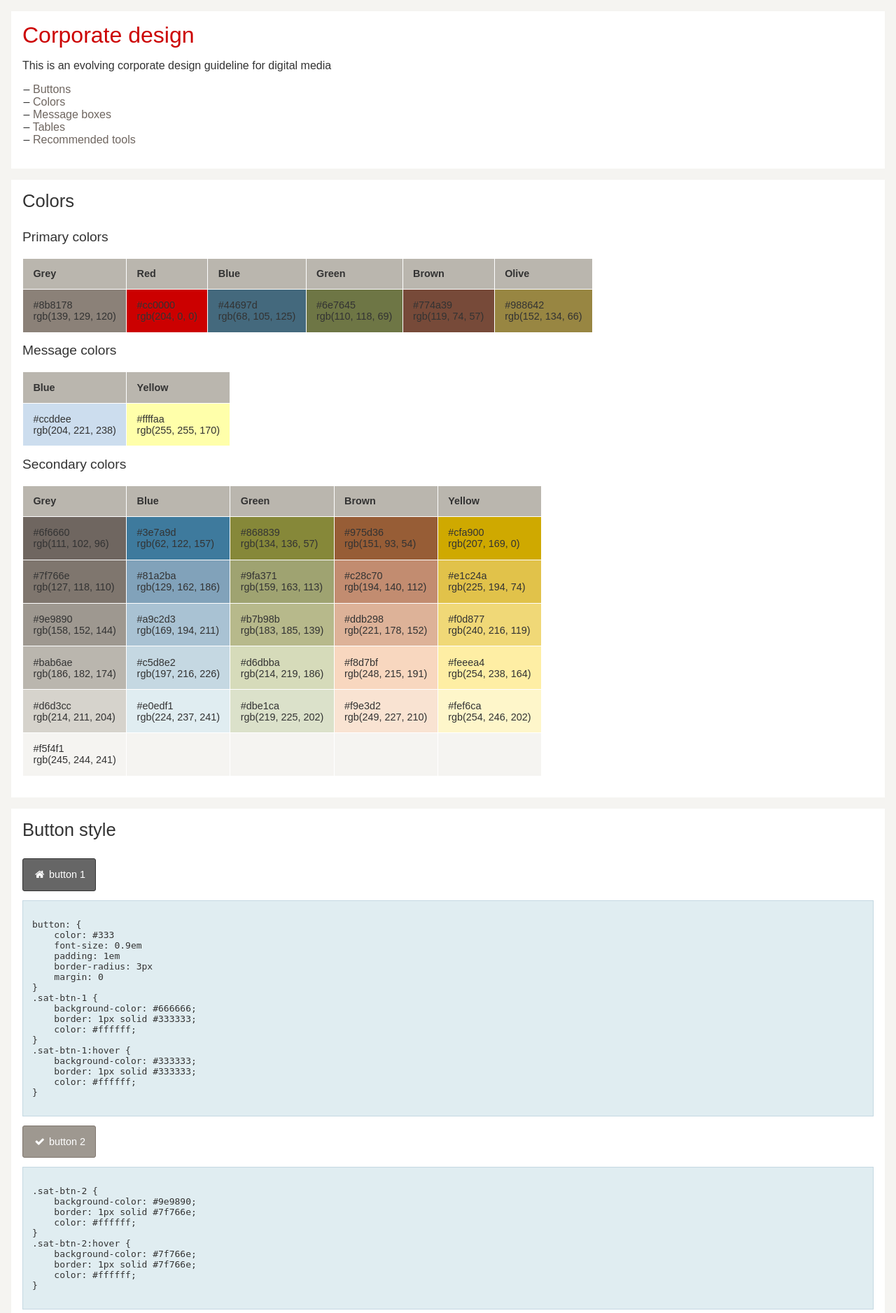
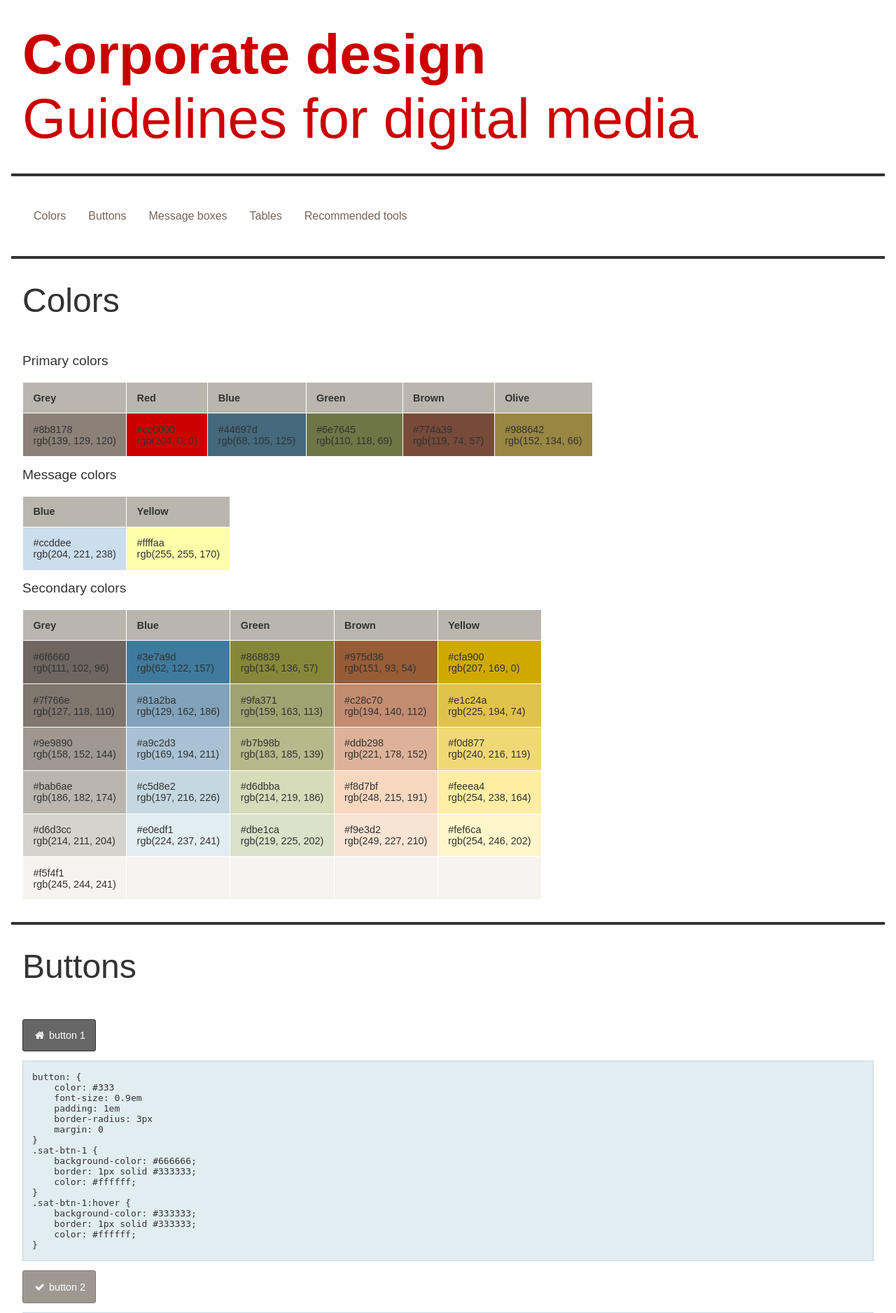
Before and after one commit to zrhsat/corporate-design, a PHP site: page / in a window 1280 px wide. Shown: the top 1877 px of the page at 70% size. Run offline with PHP 8.4, Linux system fonts and the light colour scheme; some libraries are stand-ins or nearby versions.

Commit message:
update css

```diff
--- /dev/null
+++ b/css/cd.css
@@ -0,0 +1,46 @@
+/* line 1, C:/Users/xmsc/htdocs/cd/css/cd.sass */
+h1.maintitle {
+  font-size: 5em; }
+
+/* line 4, C:/Users/xmsc/htdocs/cd/css/cd.sass */
+header p {
+  font-size: 2em; }
+
+/* line 6, C:/Users/xmsc/htdocs/cd/css/cd.sass */
+nav.toc {
+  padding: 2em; }
+
+/* line 8, C:/Users/xmsc/htdocs/cd/css/cd.sass */
+section {
+  border-bottom: 0.3em solid #333; }
+  /* line 10, C:/Users/xmsc/htdocs/cd/css/cd.sass */
+  section h2 {
+    font-size: 3em; }
+
+/* line 12, C:/Users/xmsc/htdocs/cd/css/cd.sass */
+nav {
+  border-top: 0.3em solid #333;
+  border-bottom: 0.3em solid #333; }
+  /* line 15, C:/Users/xmsc/htdocs/cd/css/cd.sass */
+  nav ul {
+    margin: 0;
+    list-style: none;
+    padding: 0; }
+    /* line 19, C:/Users/xmsc/htdocs/cd/css/cd.sass */
+    nav ul li:before {
+      content: ""; }
+    /* line 21, C:/Users/xmsc/htdocs/cd/css/cd.sass */
+    nav ul li {
+      text-indent: 0em;
+      float: left;
+      margin: 1em; }
+    /* line 25, C:/Users/xmsc/htdocs/cd/css/cd.sass */
+    nav ul li:first-child {
+      margin-left: 0; }
+  /* line 27, C:/Users/xmsc/htdocs/cd/css/cd.sass */
+  nav ul:after {
+    content: "";
+    display: table;
+    clear: both; }
+
+/*# sourceMappingURL=cd.css.map */
--- /dev/null
+++ b/css/cd.sass
@@ -0,0 +1,30 @@
+h1.maintitle
+    font-size:5em
+header
+    p
+        font-size:2em
+nav.toc
+    padding:2em
+section
+    border-bottom:0.3em solid #333
+    h2
+        font-size:3em
+nav
+    border-top:0.3em solid #333
+    border-bottom:0.3em solid #333
+    ul
+        margin:0
+        list-style: none
+        padding: 0
+        li:before
+            content: ""
+        li
+            text-indent:0em
+            float:left
+            margin:1em
+        li:first-child
+            margin-left:0
+    ul:after
+        content: ""
+        display: table
+        clear: both
--- a/css/sat.css
+++ b/css/sat.css
@@ -2,10 +2,10 @@
 /* line 2, C:/Users/xmsc/htdocs/cd/css/sat.sass */
 body {
   margin: 0;
+  padding: 0;
   font-family: Arial, Helvetica, sans-serif;
   font-size: 1em;
-  color: #333;
-  background-color: #f5f4f1; }
+  color: #333; }
 
 /* line 9, C:/Users/xmsc/htdocs/cd/css/sat.sass */
 a {
@@ -45,43 +45,53 @@ h3 {
 /* line 36, C:/Users/xmsc/htdocs/cd/css/sat.sass */
 code {
   display: block;
+  white-space: pre-wrap;
   background-color: #e0edf1;
   border: 1px solid #c5d8e2;
-  padding: 1em;
+  padding: 0 1em;
   margin: 1em 0; }
 
-/* line 43, C:/Users/xmsc/htdocs/cd/css/sat.sass */
+/* line 44, C:/Users/xmsc/htdocs/cd/css/sat.sass */
 ul {
   margin-bottom: 1em;
   list-style: none;
   padding-left: 1em; }
-  /* line 47, C:/Users/xmsc/htdocs/cd/css/sat.sass */
+  /* line 48, C:/Users/xmsc/htdocs/cd/css/sat.sass */
   ul li:before {
     content: "– "; }
-  /* line 49, C:/Users/xmsc/htdocs/cd/css/sat.sass */
+  /* line 50, C:/Users/xmsc/htdocs/cd/css/sat.sass */
   ul li {
     text-indent: -0.9em; }
 
 /* line 52, C:/Users/xmsc/htdocs/cd/css/sat.sass */
+header {
+  margin: 1em;
+  padding: 1em; }
+
+/* line 55, C:/Users/xmsc/htdocs/cd/css/sat.sass */
 section {
   margin: 1em;
-  padding: 1em;
-  background-color: #fff; }
+  padding: 1em; }
 
 /* line 58, C:/Users/xmsc/htdocs/cd/css/sat.sass */
+nav {
+  margin: 1em;
+  padding: 1em; }
+
+/* line 63, C:/Users/xmsc/htdocs/cd/css/sat.sass */
 table {
   font-size: 0.9em;
   display: table;
   border-collapse: collapse;
   border-spacing: 0;
   margin-bottom: 1em; }
-  /* line 64, C:/Users/xmsc/htdocs/cd/css/sat.sass */
+  /* line 69, C:/Users/xmsc/htdocs/cd/css/sat.sass */
   table caption {
     caption-side: bottom;
     text-align: left;
     padding: 1em;
     font-size: 0.9em; }
-  /* line 77, C:/Users/xmsc/htdocs/cd/css/sat.sass */
+  /* line 82, C:/Users/xmsc/htdocs/cd/css/sat.sass */
   table tr th {
     background-color: #bab6ae;
     padding: 1em;
@@ -89,91 +99,86 @@ table {
     height: 1em;
     text-align: left;
     border: 1px solid white; }
-  /* line 84, C:/Users/xmsc/htdocs/cd/css/sat.sass */
+  /* line 89, C:/Users/xmsc/htdocs/cd/css/sat.sass */
   table tr td {
     text-align: left;
     padding: 1em;
     vertical-align: top;
     border: 1px solid white; }
-  /* line 91, C:/Users/xmsc/htdocs/cd/css/sat.sass */
+  /* line 96, C:/Users/xmsc/htdocs/cd/css/sat.sass */
   table tr:nth-child(odd) {
     background-color: #f5f4f1; }
-  /* line 95, C:/Users/xmsc/htdocs/cd/css/sat.sass */
+  /* line 100, C:/Users/xmsc/htdocs/cd/css/sat.sass */
   table tfoot td {
     background-color: #d6d3cc; }
 
-/* line 101, C:/Users/xmsc/htdocs/cd/css/sat.sass */
+/* line 106, C:/Users/xmsc/htdocs/cd/css/sat.sass */
 button {
   color: #333;
   font-size: 0.9em;
   padding: 1em;
   border-radius: 3px;
   margin: 0; }
-  /* line 107, C:/Users/xmsc/htdocs/cd/css/sat.sass */
+  /* line 112, C:/Users/xmsc/htdocs/cd/css/sat.sass */
   button:hover {
     /*cursor:pointer; */ }
 
-/* line 110, C:/Users/xmsc/htdocs/cd/css/sat.sass */
+/* line 115, C:/Users/xmsc/htdocs/cd/css/sat.sass */
 .sat-btn-1 {
   background-color: #666666;
   border: 1px solid #333333;
   color: #ffffff; }
-  /* line 114, C:/Users/xmsc/htdocs/cd/css/sat.sass */
+  /* line 119, C:/Users/xmsc/htdocs/cd/css/sat.sass */
   .sat-btn-1:hover {
     background-color: #333333;
     border: 1px solid #333333;
     color: #ffffff; }
 
-/* line 119, C:/Users/xmsc/htdocs/cd/css/sat.sass */
+/* line 124, C:/Users/xmsc/htdocs/cd/css/sat.sass */
 .sat-btn-2 {
   background-color: #9e9890;
   border: 1px solid #7f766e;
   color: #ffffff; }
-  /* line 123, C:/Users/xmsc/htdocs/cd/css/sat.sass */
+  /* line 128, C:/Users/xmsc/htdocs/cd/css/sat.sass */
   .sat-btn-2:hover {
     background-color: #7f766e;
     border: 1px solid #7f766e;
     color: #ffffff; }
 
-/* line 128, C:/Users/xmsc/htdocs/cd/css/sat.sass */
+/* line 133, C:/Users/xmsc/htdocs/cd/css/sat.sass */
 .sat-btn-3 {
   background-color: #cc0000;
   border: 1px solid #ab0000;
   color: #ffffff; }
-  /* line 132, C:/Users/xmsc/htdocs/cd/css/sat.sass */
+  /* line 137, C:/Users/xmsc/htdocs/cd/css/sat.sass */
   .sat-btn-3:hover {
     background-color: #ab0000;
     border: 1px solid #ab0000;
     color: #ffffff; }
 
-/* line 137, C:/Users/xmsc/htdocs/cd/css/sat.sass */
+/* line 142, C:/Users/xmsc/htdocs/cd/css/sat.sass */
 .sat-btn-4 {
   background-color: #f4f3f0;
   border: 1px solid #d6d3cc;
   color: #000000; }
-  /* line 141, C:/Users/xmsc/htdocs/cd/css/sat.sass */
+  /* line 146, C:/Users/xmsc/htdocs/cd/css/sat.sass */
   .sat-btn-4:hover {
     background-color: #d6d3cc;
     border: 1px solid #d6d3cc;
     color: #000000; }
 
-/* line 147, C:/Users/xmsc/htdocs/cd/css/sat.sass */
+/* line 152, C:/Users/xmsc/htdocs/cd/css/sat.sass */
 .box {
   padding: 1em;
   margin: 1em 0; }
-  /* line 150, C:/Users/xmsc/htdocs/cd/css/sat.sass */
+  /* line 155, C:/Users/xmsc/htdocs/cd/css/sat.sass */
   .box.box-error {
     background-color: #ffffaa; }
-  /* line 152, C:/Users/xmsc/htdocs/cd/css/sat.sass */
+  /* line 157, C:/Users/xmsc/htdocs/cd/css/sat.sass */
   .box.box-info {
     background-color: #ccddee; }
-  /* line 154, C:/Users/xmsc/htdocs/cd/css/sat.sass */
+  /* line 159, C:/Users/xmsc/htdocs/cd/css/sat.sass */
   .box.box-confirm {
     background-color: #d6dbba; }
 
-/* site button ------------------------------ */
-/* line 160, C:/Users/xmsc/htdocs/cd/css/sat.sass */
-button.view-hex {
-  display: none; }
-
 /*# sourceMappingURL=sat.css.map */
--- a/css/sat.sass
+++ b/css/sat.sass
@@ -1,10 +1,10 @@
 //BASIC FORMATS
 body
-  margin: 0
-  font-family: Arial, Helvetica, sans-serif
-  font-size: 1em
-  color: #333
-  background-color: #f5f4f1
+    margin: 0
+    padding:0
+    font-family: Arial, Helvetica, sans-serif
+    font-size: 1em
+    color: #333
 
 a
     color: #6f6660
@@ -35,9 +35,10 @@ h3
 
 code
     display:block
+    white-space: pre-wrap
     background-color:#e0edf1
     border:1px solid #c5d8e2
-    padding:1em
+    padding: 0 1em
     margin: 1em 0
 
 ul
@@ -48,11 +49,15 @@ ul
         content: "– "
     li
        text-indent:-0.9em
-
+header
+    margin:1em
+    padding:1em
 section
     margin:1em
     padding:1em
-    background-color: #fff
+nav
+    margin:1em
+    padding:1em
 
 //TABLE SETTINGS
 table
@@ -153,10 +158,3 @@ button
         background-color:#ccddee
     &.box-confirm
         background-color:#d6dbba
-
-/* site button ------------------------------
-
-button
-  &.view-hex
-    display: none
-  &.view-rgb
--- a/index.html
+++ b/index.html
@@ -5,25 +5,25 @@
     <title>Corporate design</title>
     <link rel="stylesheet" href="//maxcdn.bootstrapcdn.com/font-awesome/4.3.0/css/font-awesome.min.css">
     <link rel="stylesheet" href="css/sat.css">
+    <link rel="stylesheet" href="css/cd.css">
     <script src="https://ajax.googleapis.com/ajax/libs/jquery/2.1.4/jquery.min.js"></script>
     <script type="text/javascript" src="js/colors.js"></script>
   </head>
   <body>
    <div class="content">
-
-<!--Introduction-->
-        <section>
-           <h1 class="maintitle">Corporate design</h1>
-            <p>This is an evolving corporate design guideline for digital media</p>
+        <header>
+            <h1 class="maintitle"><strong>Corporate design</strong> <br>Guidelines for digital media</h1>
+        </header>
+<!--Navigation-->
+        <nav class="toc">
             <ul>
+                <li><a href="#colors">Colors</a></li>
                 <li><a href="#buttons">Buttons</a></li>
-                <li><a href="#colors">Colors</a></li>
                 <li><a href="#message-boxes">Message boxes</a></li>
                 <li><a href="#tables">Tables</a></li>
                 <li><a href="#recommended-tools">Recommended tools</a></li>
             </ul>
-
-        </section>
+        </nav>
 
 
 
@@ -123,10 +123,10 @@
 
 <!-- Buttons        -->
         <section>
-            <h2 id="buttons">Button style</h2>
+            <h2 id="buttons">Buttons</h2>
             <button class="sat-btn-1"><i class="fa fa-home fa-fw"></i> button 1</button>
             <code>
-<pre>button: {
+button: {
     color: #333
     font-size: 0.9em
     padding: 1em
@@ -142,12 +142,12 @@
     background-color: #333333;
     border: 1px solid #333333;
     color: #ffffff;
-}</pre>
+}
             </code>
 
             <button class="sat-btn-2"><i class="fa fa-check fa-fw"></i> button 2</button>
             <code>
-<pre>.sat-btn-2 {
+.sat-btn-2 {
     background-color: #9e9890;
     border: 1px solid #7f766e;
     color: #ffffff;
@@ -156,11 +156,11 @@
     background-color: #7f766e;
     border: 1px solid #7f766e;
     color: #ffffff;
-}</pre>
+}
             </code>
             <button class="sat-btn-3"><i class="fa fa-heart fa-fw"></i> button 3</button>
             <code>
-<pre>.sat-btn-3 {
+.sat-btn-3 {
     background-color: #cc0000;
     border: 1px solid #ab0000;
     color: #ffffff;
@@ -169,13 +169,12 @@
     background-color: #ab0000;
     border: 1px solid #ab0000;
     color: #ffffff;
-}</pre>
+}
             </code>
 
             <button class="sat-btn-4"><i class="fa fa-plane fa-fw"></i> button 4</button>
             <code>
-
-<pre>.sat-btn-4 {
+.sat-btn-4 {
     background-color: #f4f3f0;
     border: 1px solid #d6d3cc;
     color: #000000;
@@ -184,7 +183,7 @@
     background-color: #d6d3cc;
     border: 1px solid #d6d3cc;
     color: #000000;
-}</pre>
+}
             </code>
             <p>preferred button style flat with <a href="http://fortawesome.github.io/Font-Awesome/icons/">font awesome</a> icons</p>
         </section>
@@ -194,8 +193,27 @@
         <section>
             <h2 id="message-boxes">Message boxes</h2>
             <div class="box box-error"><i class="fa fa-exclamation fa-fw"></i> This is a warning!</div>
+            <code>
+.box {
+    padding: 1em;
+    margin: 1em 0;
+}
+.box.box-error {
+    background-color: #ffffaa;
+}
+            </code>
             <div class="box box-info"><i class="fa fa-info fa-fw">   </i> This is just an information</div>
+            <code>
+.box.box-info {
+    background-color: #ccddee;
+}
+            </code>
             <div class="box box-confirm"><i class="fa fa-check fa-fw">   </i> This is confirmation</div>
+            <code>
+.box.box-confirm {
+    background-color: #d6dbba;
+}
+            </code>
         </section>
 <!--Tables        -->
         <section>
```
Also changed, not shown: 2 other files.
